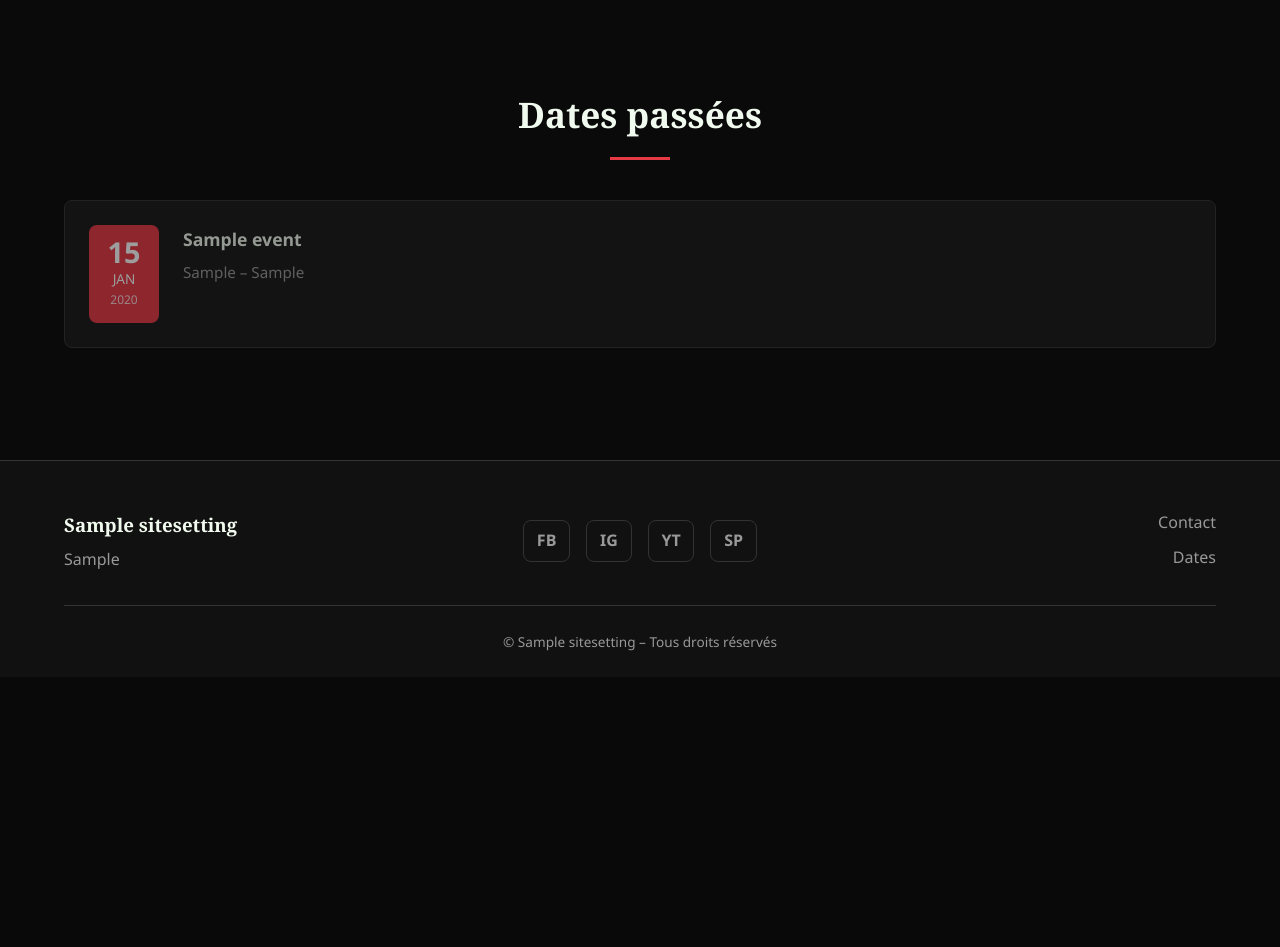
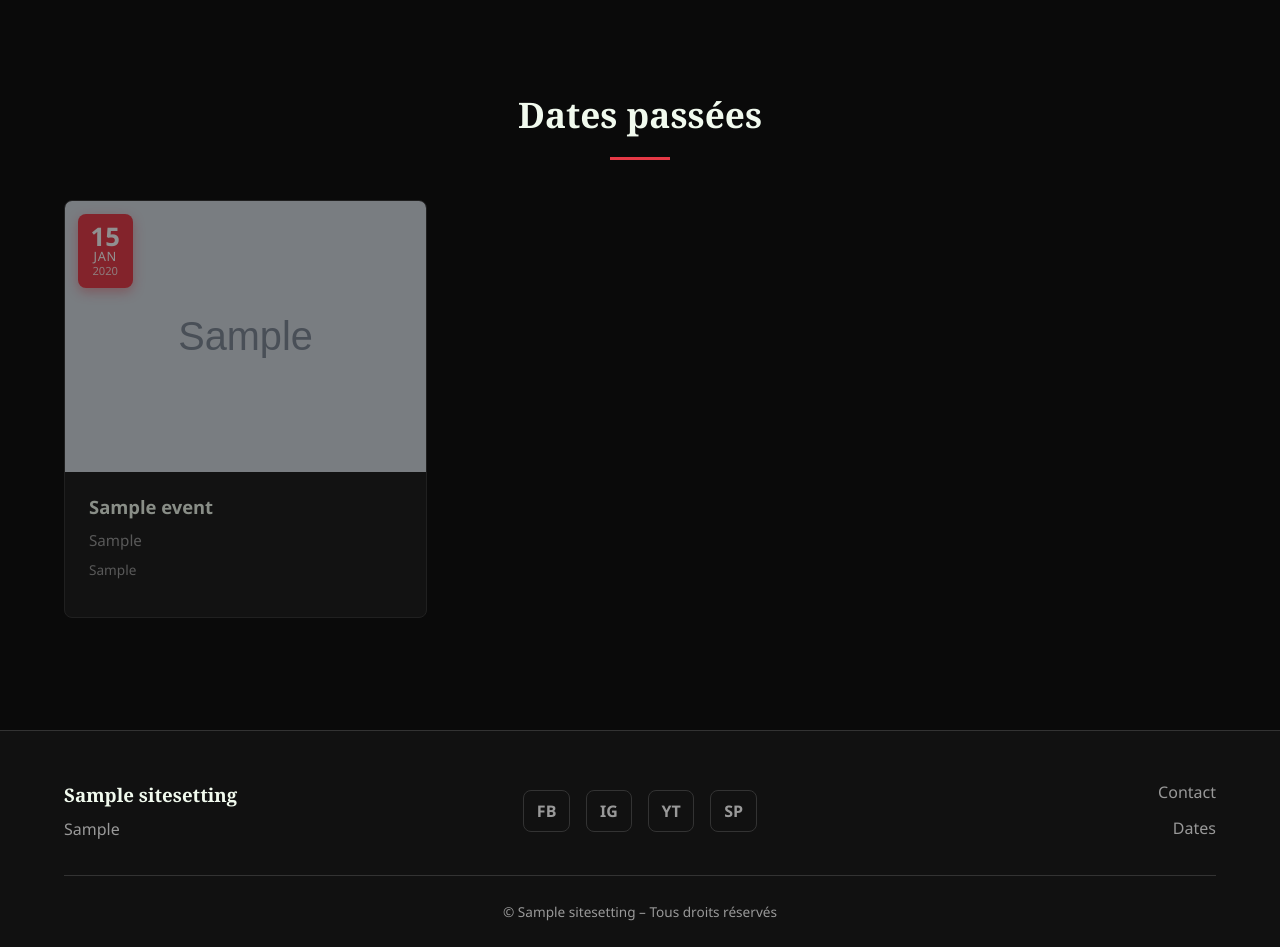
Before and after one commit to salamichel/Yes-or-not, a Django app: page /dates/ in a window 1280 px wide. Shown: the part 458-1405 px from the top of the page. Before the commit the page ends 1109 px from the top, so only its background shows below. Run offline with Django 5.2, Linux system fonts and the light colour scheme; tables that the repository leaves empty hold one stand-in row (values such as "Sample post"); grey boxes marked "Sample" are stand-in pictures; some libraries are stand-ins or nearby versions.

Commit message:
feat: affichage des événements en cartes visuelles avec affiches
Les événements sont maintenant affichés en grille de cartes avec
l'affiche en grand, un badge date superposé, et les infos en dessous.
Les événements annulés ont un overlay "Annulé". Un placeholder est
affiché quand il n'y a pas d'affiche.

https://claude.ai/code/session_01VdWe4oGKo4UdvkYwJPDgJA

```diff
--- a/band/templates/band/events.html
+++ b/band/templates/band/events.html
@@ -18,28 +18,39 @@
 
         {% if upcoming_events %}
         <h2 class="section-title">Prochaines dates</h2>
-        <div class="events-list">
+        <div class="events-cards-grid">
             {% for event in upcoming_events %}
-            <div class="event-card event-card-full{% if event.is_cancelled %} event-cancelled{% endif %}">
-                <div class="event-date-badge">
+            <div class="event-visual-card{% if event.is_cancelled %} event-cancelled{% endif %}">
+                <div class="event-visual-image">
+                    {% if event.poster %}
+                    <img src="{{ event.poster.url }}" alt="{{ event.title }}" loading="lazy">
+                    {% else %}
+                    <div class="event-visual-placeholder">
+                        <span class="event-visual-placeholder-icon">&#9835;</span>
+                    </div>
+                    {% endif %}
+                    <div class="event-visual-date-badge">
                         <span class="day">{{ event.date|date:"d" }}</span>
                         <span class="month">{{ event.date|date:"M" }}</span>
                         <span class="year">{{ event.date|date:"Y" }}</span>
                     </div>
-                <div class="event-info">
-                    <h3>{{ event.title }}{% if event.is_cancelled %} <span class="badge-cancelled">Annulé</span>{% endif %}</h3>
-                    <p class="event-venue">{{ event.venue }} – {{ event.city }}</p>
-                    <p class="event-time">{{ event.date|date:"H:i" }}</p>
-                    {% if event.description %}<p>{{ event.description|truncatewords:30 }}</p>{% endif %}
+                    {% if event.is_cancelled %}
+                    <div class="event-visual-cancelled-overlay">
+                        <span>Annulé</span>
+                    </div>
+                    {% endif %}
+                </div>
+                <div class="event-visual-body">
+                    <h3>{{ event.title }}</h3>
+                    <p class="event-visual-venue">{{ event.venue }}</p>
+                    <p class="event-visual-city">{{ event.city }} &bull; {{ event.date|date:"H:i" }}</p>
+                    {% if event.description %}
+                        <div class="event-visual-desc">{{ event.description|truncatewords:25 }}</div>
+                    {% endif %}
                     {% if event.ticket_url and not event.is_cancelled %}
                         <a href="{{ event.ticket_url }}" class="btn btn-small" target="_blank" rel="noopener">Billetterie</a>
                     {% endif %}
                 </div>
-                {% if event.poster %}
-                <div class="event-poster">
-                    <img src="{{ event.poster.url }}" alt="{{ event.title }}" loading="lazy">
-                </div>
-                {% endif %}
             </div>
             {% endfor %}
         </div>
@@ -49,17 +60,27 @@
 
         {% if past_events %}
         <h2 class="section-title" style="margin-top: 3rem;">Dates passées</h2>
-        <div class="events-list events-past">
+        <div class="events-cards-grid">
             {% for event in past_events %}
-            <div class="event-card event-card-full event-card-past">
-                <div class="event-date-badge">
+            <div class="event-visual-card event-visual-card-past">
+                <div class="event-visual-image">
+                    {% if event.poster %}
+                    <img src="{{ event.poster.url }}" alt="{{ event.title }}" loading="lazy">
+                    {% else %}
+                    <div class="event-visual-placeholder">
+                        <span class="event-visual-placeholder-icon">&#9835;</span>
+                    </div>
+                    {% endif %}
+                    <div class="event-visual-date-badge">
                         <span class="day">{{ event.date|date:"d" }}</span>
                         <span class="month">{{ event.date|date:"M" }}</span>
                         <span class="year">{{ event.date|date:"Y" }}</span>
                     </div>
-                <div class="event-info">
+                </div>
+                <div class="event-visual-body">
                     <h3>{{ event.title }}</h3>
-                    <p class="event-venue">{{ event.venue }} – {{ event.city }}</p>
+                    <p class="event-visual-venue">{{ event.venue }}</p>
+                    <p class="event-visual-city">{{ event.city }}</p>
                 </div>
             </div>
             {% endfor %}
--- a/static/css/style.css
+++ b/static/css/style.css
@@ -345,6 +345,122 @@ img { max-width: 100%; height: auto; display: block; }
 .page-subtitle { font-size: 1.2rem; color: var(--color-text-muted); }
 
 /* ===== EVENTS ===== */
+.events-cards-grid {
+    display: grid;
+    grid-template-columns: repeat(auto-fill, minmax(300px, 1fr));
+    gap: 2rem;
+}
+.event-visual-card {
+    background: var(--color-surface);
+    border-radius: var(--radius);
+    border: 1px solid var(--color-border);
+    overflow: hidden;
+    transition: transform var(--transition), box-shadow var(--transition);
+}
+.event-visual-card:hover {
+    transform: translateY(-5px);
+    box-shadow: 0 12px 30px rgba(0, 0, 0, 0.4);
+}
+.event-visual-image {
+    position: relative;
+    width: 100%;
+    aspect-ratio: 4 / 3;
+    overflow: hidden;
+    background: var(--color-bg);
+}
+.event-visual-image img {
+    width: 100%;
+    height: 100%;
+    object-fit: cover;
+    transition: transform 0.4s ease;
+}
+.event-visual-card:hover .event-visual-image img {
+    transform: scale(1.05);
+}
+.event-visual-placeholder {
+    width: 100%;
+    height: 100%;
+    display: flex;
+    align-items: center;
+    justify-content: center;
+    background: linear-gradient(135deg, var(--color-surface), var(--color-bg));
+}
+.event-visual-placeholder-icon {
+    font-size: 4rem;
+    opacity: 0.2;
+    color: var(--color-accent);
+}
+.event-visual-date-badge {
+    position: absolute;
+    top: 0.8rem;
+    left: 0.8rem;
+    display: flex;
+    flex-direction: column;
+    align-items: center;
+    padding: 0.6rem 0.8rem;
+    background: var(--color-primary);
+    border-radius: var(--radius);
+    color: #fff;
+    text-align: center;
+    line-height: 1.2;
+    box-shadow: 0 4px 12px rgba(230, 57, 70, 0.4);
+}
+.event-visual-date-badge .day { font-size: 1.6rem; font-weight: bold; line-height: 1; }
+.event-visual-date-badge .month { font-size: 0.8rem; text-transform: uppercase; letter-spacing: 0.05em; }
+.event-visual-date-badge .year { font-size: 0.7rem; opacity: 0.8; }
+.event-visual-cancelled-overlay {
+    position: absolute;
+    inset: 0;
+    background: rgba(0, 0, 0, 0.6);
+    display: flex;
+    align-items: center;
+    justify-content: center;
+}
+.event-visual-cancelled-overlay span {
+    background: var(--color-primary);
+    color: #fff;
+    padding: 0.4rem 1.2rem;
+    border-radius: var(--radius);
+    font-weight: bold;
+    font-size: 1.1rem;
+    text-transform: uppercase;
+    letter-spacing: 0.1em;
+}
+.event-visual-body {
+    padding: 1.2rem 1.5rem 1.5rem;
+}
+.event-visual-body h3 {
+    font-size: 1.15rem;
+    color: var(--color-accent);
+    margin-bottom: 0.4rem;
+}
+.event-visual-venue {
+    color: var(--color-text-muted);
+    font-size: 0.95rem;
+    margin-bottom: 0.2rem;
+}
+.event-visual-city {
+    color: var(--color-text-muted);
+    font-size: 0.85rem;
+    margin-bottom: 0.8rem;
+}
+.event-visual-desc {
+    color: var(--color-text-muted);
+    font-size: 0.9rem;
+    margin-bottom: 1rem;
+    line-height: 1.5;
+}
+.event-visual-card-past {
+    opacity: 0.55;
+}
+.event-visual-card-past:hover {
+    opacity: 0.8;
+}
+.event-visual-card.event-cancelled {
+    opacity: 0.5;
+}
+
+/* Legacy event styles (home showcase) */
 .events-grid { display: grid; grid-template-columns: repeat(auto-fill, minmax(340px, 1fr)); gap: 1.5rem; }
 .event-card {
     display: flex;
@@ -648,6 +764,7 @@ img { max-width: 100%; height: auto; display: block; }
     .page-header h1 { font-size: 2rem; }
 
     .events-grid { grid-template-columns: 1fr; }
+    .events-cards-grid { grid-template-columns: 1fr; }
     .members-grid { grid-template-columns: repeat(auto-fill, minmax(160px, 1fr)); }
     .albums-grid { grid-template-columns: repeat(auto-fill, minmax(150px, 1fr)); }
     .videos-grid { grid-template-columns: 1fr; }
```
Lines whose indentation alone changed are shown as unchanged.
